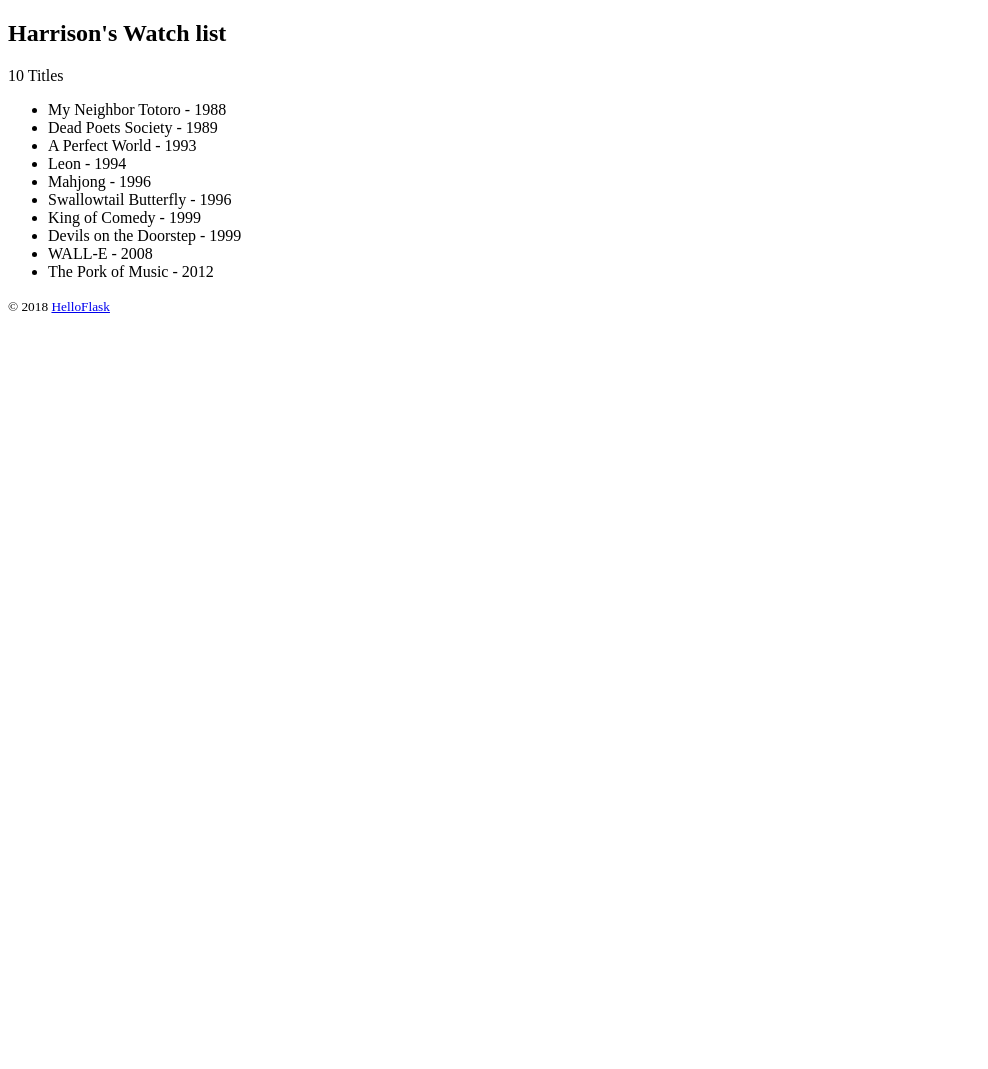
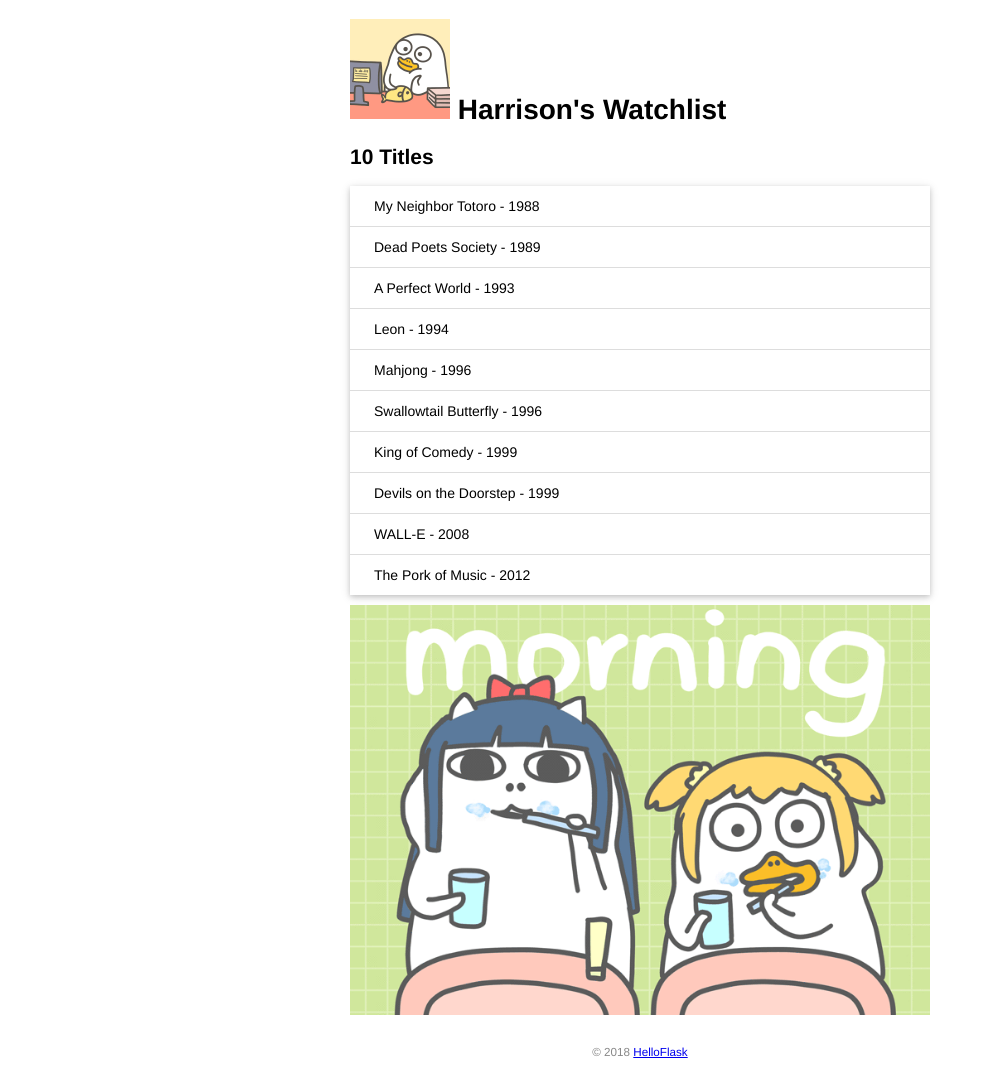
Before and after one commit to harrisoning/python_studies, a Flask app: page / in a window 1280 px wide. Shown: the whole page, without its empty margins (0-988 px from the left). Before the commit the page ends 313 px from the top, so only its background shows below. Run offline with Flask 2, Linux system fonts and the light colour scheme.

Commit message:
watch list page

```diff
--- /dev/null
+++ b/watchlist/static/style.css
@@ -0,0 +1,41 @@
+/* 页面整体 */
+body {
+    margin: auto;
+    max-width: 580px;
+    font-size: 14px;
+    font-family: Helvetica, Arial, sans-serif;
+}
+
+/* 页脚 */
+footer {
+    color: #888;
+    margin-top: 15px;
+    text-align: center;
+    padding: 10px;
+}
+
+/* 头像 */
+.avatar {
+    width: 20px;
+}
+
+/* 电影列表 */
+.movie-list {
+    list-style-type: none;
+    padding: 0;
+    margin-bottom: 10px;
+    box-shadow: 0 2px 5px 0 rgba(0, 0, 0, 0.16), 0 2px 10px 0 rgba(0, 0, 0, 0.12);
+}
+
+.movie-list li {
+    padding: 12px 24px;
+    border-bottom: 1px solid #ddd;
+}
+
+.movie-list li:last-child {
+    border-bottom:none;
+}
+
+.movie-list li:hover {
+    background-color: #f8f9fa;
+}
--- a/watchlist/templates/index.html
+++ b/watchlist/templates/index.html
@@ -5,15 +5,21 @@
     <meta http-equiv="X-UA-Compatible" content="IE=edge">
     <meta name="viewport" content="width=device-width, initial-scale=1.0">
     <title>{{ name }}</title>
+    <link rel="icon" href="{{ url_for('static', filename='images/moonduck.jpg') }}">
+    <link rel="stylesheet" href=" {{ url_for('static', filename='style.css') }}">
 </head>
 <body>
-    <h2>{{ name }}'s Watch list </h2>
-    <p>{{ movies|length }} Titles</p>
-    <ul>
+    <h1>
+        <img rel="Avatar" src="{{ url_for('static', filename='images/lazyduck.jpeg') }}" height="100">
+        {{name }}'s Watchlist
+    </h1>
+    <h2>{{ movies|length }} Titles</h2>
+    <ul class="movie-list">
         {% for movie in movies %}
         <li>{{ movie.title }} - {{ movie.year }}</li>
         {% endfor %}
     </ul>
+    <img alt="Avatar" src="{{ url_for('static', filename='images/brushduck.gif') }}" height="410">
     <footer>
         <small>&copy; 2018 <a href="http://helloflask.com/tutorial">HelloFlask</a></small>
     </footer>
```
Also changed, not shown: watchlist/static/images/brushduck.gif (added), watchlist/static/images/lazyduck.jpeg (added), watchlist/static/images/moonduck.jpg (added).
